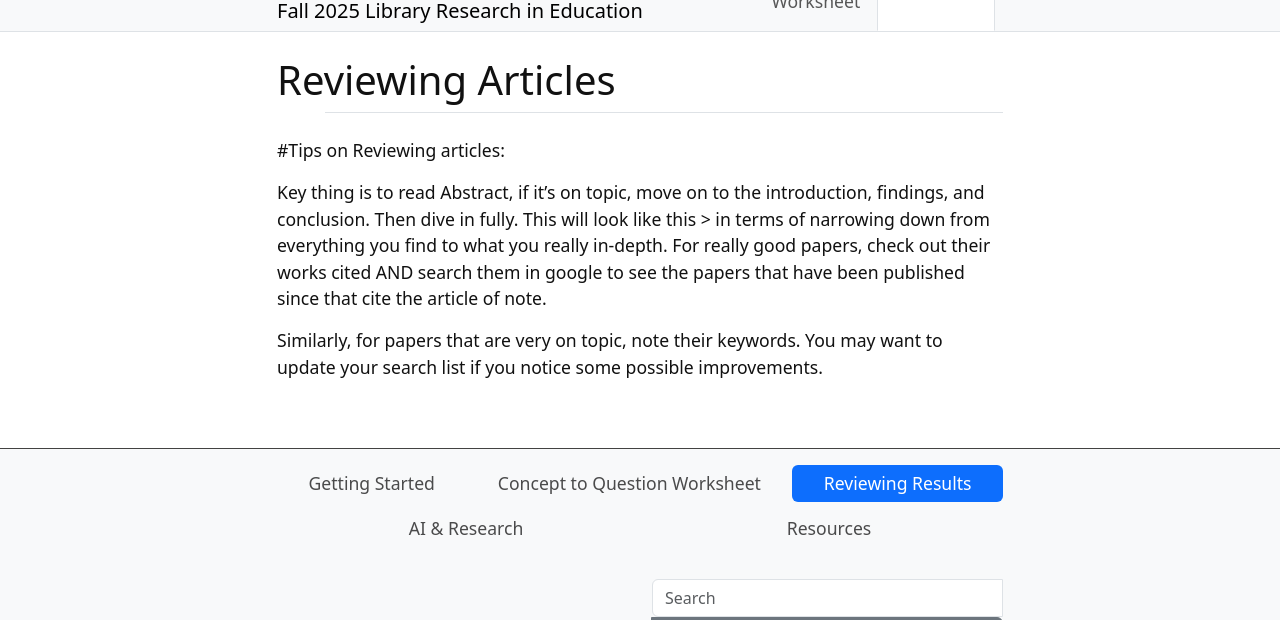
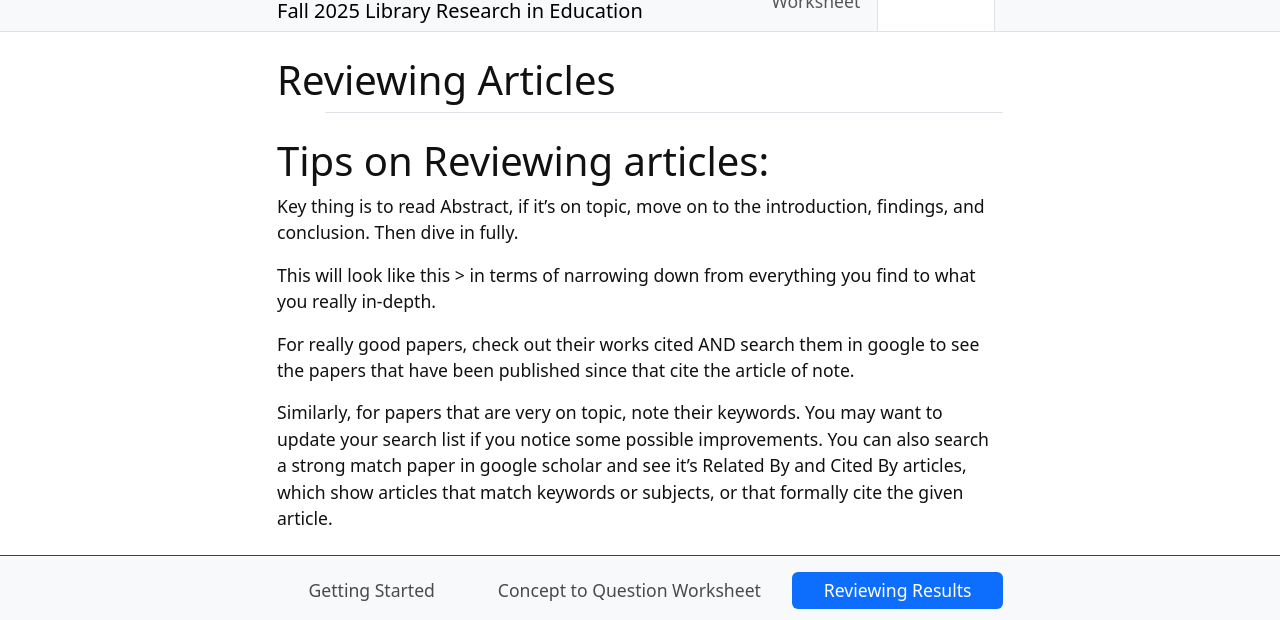
Before and after one commit to marcosvdotcom/Fall25_LibResearch, a Jekyll site: the page built from content/2-lesson.md, in a window 1280 px wide, cut to the strip 121-741 px from the top of the page. Built offline with Jekyll 4.4.1, drawn with Linux system fonts in a browser that asks for light colours.

Commit message:
Update 2-lesson.md

```diff
--- a/content/2-lesson.md
+++ b/content/2-lesson.md
@@ -2,8 +2,12 @@
 title: Reviewing Articles
 nav: Reviewing Results
 ---
-#Tips on Reviewing articles:
+# Tips on Reviewing articles:
 
-Key thing is to read Abstract, if it’s on topic, move on to the introduction, findings, and conclusion. Then dive in fully. This will look like this > in terms of narrowing down from everything you find to what you really in-depth. For really good papers, check out their works cited AND search them in google to see the papers that have been published since that cite the article of note.
+Key thing is to read Abstract, if it’s on topic, move on to the introduction, findings, and conclusion. Then dive in fully.
 
-Similarly, for papers that are very on topic, note their keywords. You may want to update your search list if you notice some possible improvements.
+This will look like this > in terms of narrowing down from everything you find to what you really in-depth.
+
+For really good papers, check out their works cited AND search them in google to see the papers that have been published since that cite the article of note.
+
+Similarly, for papers that are very on topic, note their keywords. You may want to update your search list if you notice some possible improvements. You can also search a strong match paper in google scholar and see it's Related By and Cited By articles, which show articles that match keywords or subjects, or that formally cite the given article.
```
